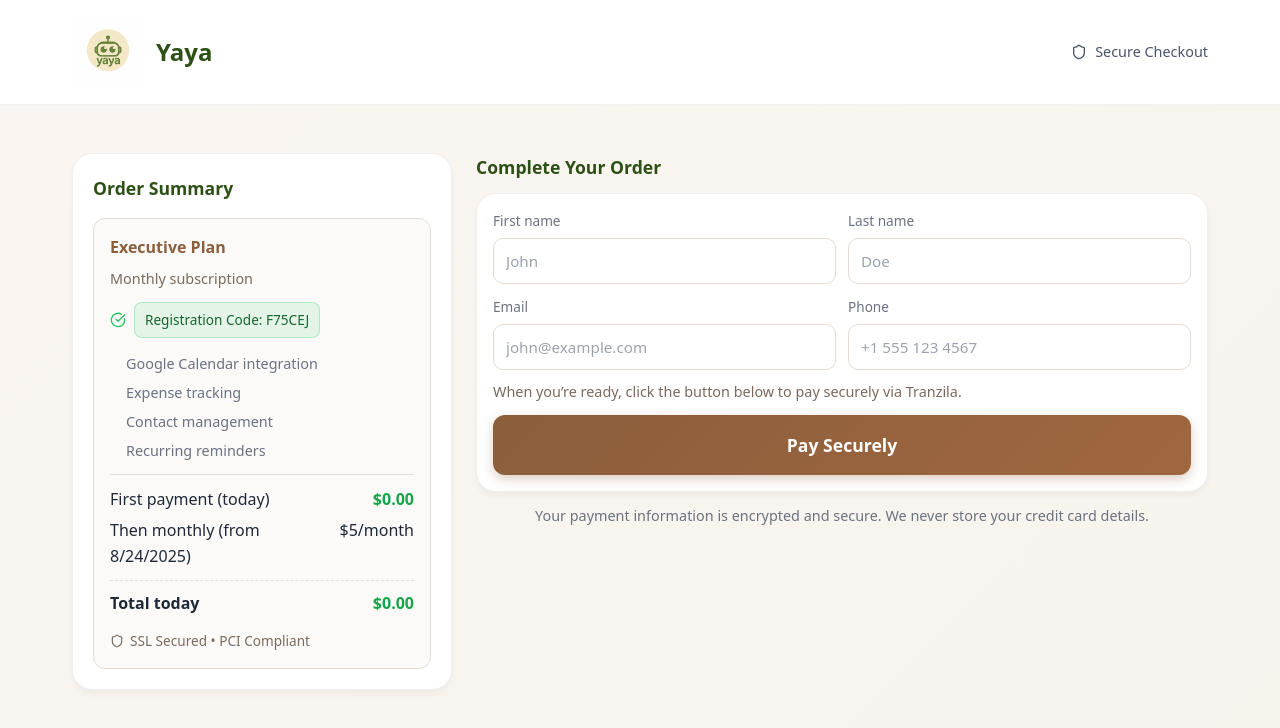
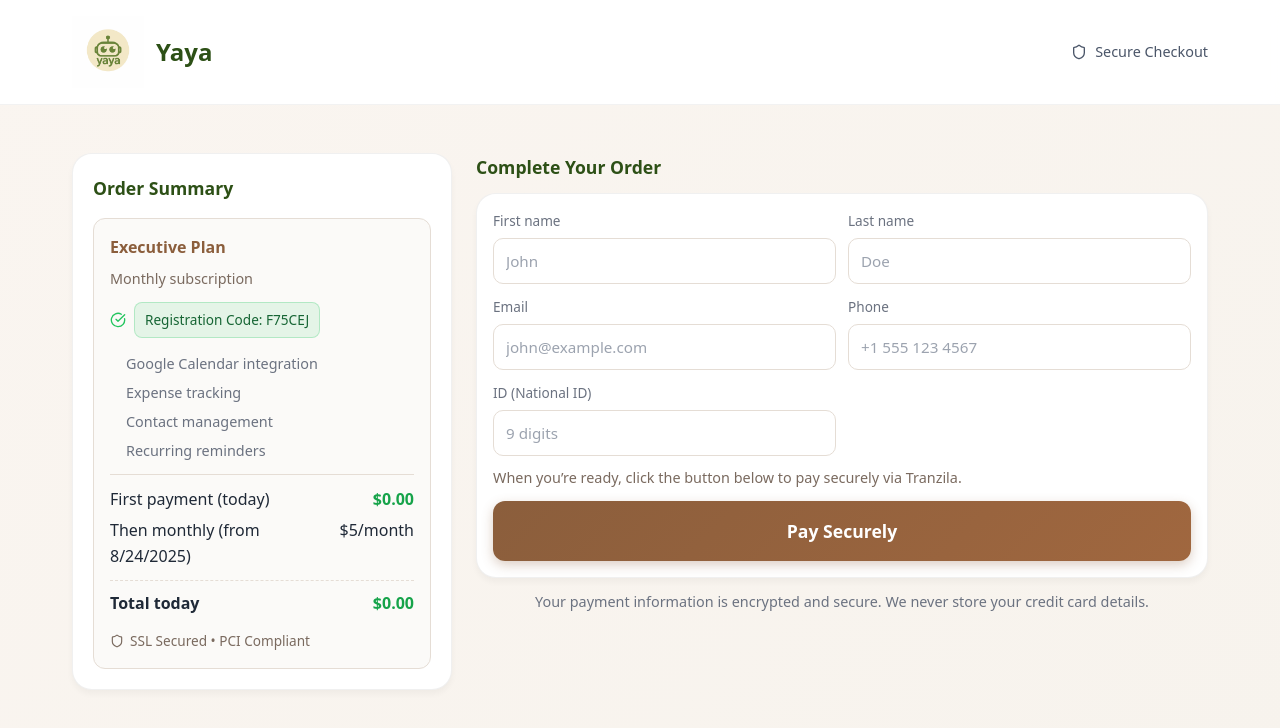
Before and after one commit to yairsabag/yaya-oauth-page, a Next.js app: page /payment/checkout in a window 1280 px wide. Shown: the top 728 px of the page. Built offline with nearby package versions, Linux system fonts and the light colour scheme.

Commit message:
Update page.tsx

```diff
--- a/src/app/payment/checkout/page.tsx
+++ b/src/app/payment/checkout/page.tsx
@@ -20,13 +20,14 @@ export default function CheckoutPage() {
     planName: 'Executive Plan',
   })
 
-  // פרטי לקוח להצגה בלבד/העברה ל-Tranzila (לא חובה לטעינת הדף)
+  // פרטי לקוח להצגה ולשליחה ל-Tranzila
   const [firstName, setFirstName] = useState('')
-  const [lastName, setLastName] = useState('')
-  const [email, setEmail] = useState('')
-  const [phone, setPhone] = useState('')
+  const [lastName,  setLastName]  = useState('')
+  const [email,     setEmail]     = useState('')
+  const [phone,     setPhone]     = useState('')
+  const [nationalId, setNationalId] = useState('') // ⬅️ חדש: ת"ז למילוי אוטומטי ב-Tranzila
 
-  const [isMobile, setIsMobile] = useState(false)
+  const [isMobile, setIsMobile]   = useState(false)
 
   useEffect(() => {
     const p = new URLSearchParams(window.location.search)
@@ -79,16 +80,16 @@ export default function CheckoutPage() {
     return d.toISOString().slice(0, 10)
   }, [])
 
-  // בסיס התשלום (ללא nologo כדי שיופיעו לוגו/אייקוני אבטחה של טרנזילה)
+  // בסיס ה-Redirect ל-Tranzila (לא iframe)
   const TRZ_BASE = 'https://direct.tranzila.com/fxpyairsabag/iframenew.php'
 
-  // URL ל־Tranzila: היום $0 + חיוב חודשי החל מהתאריך שמעל
+  // כתובת התשלום המלאה ל-Tranzila (Trial = $0, ואז חיוב חודשי)
   const tranzilaUrl = useMemo(() => {
     const origin =
       typeof window !== 'undefined' ? window.location.origin : 'https://www.yayagent.com'
 
     const params = new URLSearchParams({
-      // ===== חיוב מיידי – $0 (תחילת טרייל) =====
+      // ===== חיוב מיידי – $0 (Trial) =====
       sum: '0',
       currency: '2',          // USD
       tranmode: 'AK',
@@ -99,20 +100,20 @@ export default function CheckoutPage() {
       recur_transaction: '4_approved', // חודשי
       recur_start_date: recurStartDate,
 
-      // ===== פרטי לקוח (אופציונלי) =====
+      // ===== פרטי לקוח שיופיעו במסוף =====
       contact: [firstName.trim(), lastName.trim()].filter(Boolean).join(' '),
       email: email.trim(),
       phone: phone.trim(),
+      // ⬇️ זה הפרמטר שממלא את שדה ה-ID בעמוד של Tranzila
 
-      // ===== עיצוב (צבעי Yaya) =====
-      // לא שולחים nologo => הלוגו/אייקונים מוצגים
+
+      // ===== עיצוב בצבעים של האתר (ללא nologo כדי לראות לוגו ואייקונים) =====
       trBgColor: 'FAF5F0',
       trTextColor: '2D5016',
       trButtonColor: '8B5E3C',
       trButtonTextColor: 'FFFFFF',
       trTextSize: '16',
       buttonLabel: 'Pay and Start',
-
 
       // ===== מזהים ותיאור =====
       uid: urlParams.code,
@@ -122,7 +123,7 @@ export default function CheckoutPage() {
       u4: urlParams.price,
       pdesc: `Yaya ${urlParams.plan} - 7 Day Free Trial (USD)`,
 
-      // ===== החזרות =====
+      // ===== כתובות חזרה/notify =====
       success_url_address:
         `https://www.yayagent.com/payment/success?` +
         `plan=${urlParams.plan}` +
@@ -146,6 +147,7 @@ export default function CheckoutPage() {
     lastName,
     email,
     phone,
+    nationalId,
     recurStartDate,
   ])
 
@@ -154,7 +156,7 @@ export default function CheckoutPage() {
       alert('Please enter an email so we can send your receipt.')
       return
     }
-    // Redirect מלא ל־Tranzila
+    // Redirect מלא – Tranzila תטפל בתשלום ואז תחזיר ל-success
     window.location.href = tranzilaUrl
   }
 
@@ -277,18 +279,15 @@ export default function CheckoutPage() {
                 ))}
               </ul>
 
-              {/* סכומים: היום $0, אז חודשי */}
               <div style={{ marginTop: 12, borderTop: '1px solid #E5DDD5', paddingTop: 12 }}>
                 <div style={{ display: 'flex', justifyContent: 'space-between', marginBottom: 6 }}>
                   <span>First payment (today)</span>
                   <span style={{ color: '#16a34a', fontWeight: 600 }}>$0.00</span>
                 </div>
-
                 <div style={{ display: 'flex', justifyContent: 'space-between', marginBottom: 6 }}>
                   <span>Then monthly (from {new Date(recurStartDate).toLocaleDateString()})</span>
                   <span>${urlParams.price}/month</span>
                 </div>
-
                 <div
                   style={{
                     display: 'flex',
@@ -371,6 +370,17 @@ export default function CheckoutPage() {
                     style={inputStyle}
                   />
                 </div>
+                {/* ⬇️ חדש: קלט ת"ז כדי שנמלא אוטומטית את שדה ה-ID ב-Tranzila */}
+                <div>
+                  <label style={labelStyle}>ID (National ID)</label>
+                  <input
+                    value={nationalId}
+                    onChange={(e) => setNationalId(e.target.value.replace(/\D/g, ''))}
+                    placeholder="9 digits"
+                    maxLength={9}
+                    style={inputStyle}
+                  />
+                </div>
               </div>
 
               <p style={{ marginTop: 10, color: '#7a6a5f', fontSize: '.9rem' }}>
```
